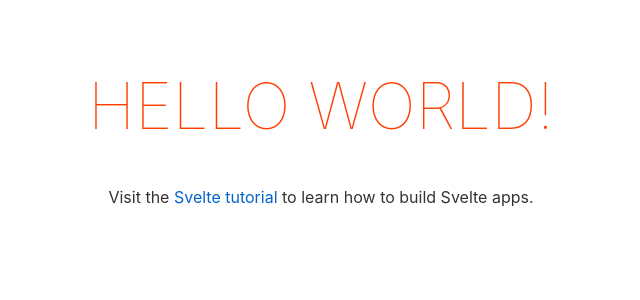
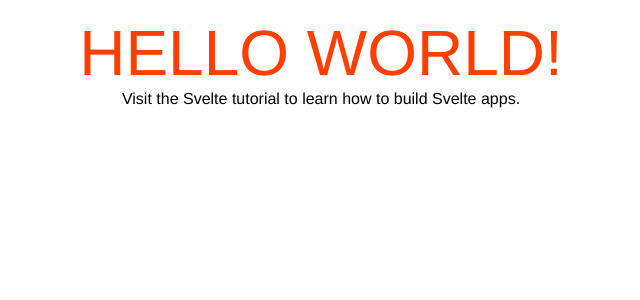
Before and after one commit to bnulens/svelte_vlaai, a Svelte app: page / in a window 1280 px wide. Shown: the top 300 px of the page, without its empty margins (319-959 px from the left). Built offline with nearby package versions, Linux system fonts and the light colour scheme.

Commit message:
Added sass preprocess + global reset style

```diff
--- a/package.json
+++ b/package.json
@@ -10,12 +10,15 @@
   "devDependencies": {
     "@rollup/plugin-commonjs": "^21.0.3",
     "@rollup/plugin-node-resolve": "^13.1.3",
+    "node-sass": "^7.0.1",
     "rollup": "^2.70.1",
     "rollup-plugin-css-only": "^3.1.0",
     "rollup-plugin-livereload": "^2.0.5",
     "rollup-plugin-svelte": "^7.1.0",
     "rollup-plugin-terser": "^7.0.2",
-    "svelte": "^3.46.5"
+    "sass": "^1.49.9",
+    "svelte": "^3.46.5",
+    "svelte-preprocess": "^4.10.4"
   },
   "dependencies": {
     "sirv-cli": "^2.0.2"
--- a/public/global.css
+++ b/public/global.css
@@ -1,63 +1,28 @@
-html, body {
-	position: relative;
-	width: 100%;
-	height: 100%;
+* {
+  margin: 0;
+  padding: 0;
+  text-decoration: none;
+  list-style: none;
+  box-sizing: border-box;
+  font-family: "Helvetica", "sans-serif";
+  scrollbar-width: thin;
+  scrollbar-color: #0066ff transparent;
 }
-
-body {
-	color: #333;
-	margin: 0;
-	padding: 8px;
-	box-sizing: border-box;
-	font-family: -apple-system, BlinkMacSystemFont, "Segoe UI", Roboto, Oxygen-Sans, Ubuntu, Cantarell, "Helvetica Neue", sans-serif;
+/* Works on Chrome, Edge, and Safari */
+*::-webkit-scrollbar {
+  width: 8px;
+}
+*::-webkit-scrollbar-track {
+  background: transparent;
+}
+*::-webkit-scrollbar-thumb {
+  background-color: rgb(0, 94, 255);
+  border-radius: 20px;
+  border: 2px solid transparent;
 }
 
 a {
-	color: rgb(0,100,200);
-	text-decoration: none;
+  text-decoration: none;
+  color: inherit;
+  cursor: pointer;
 }
-
-a:hover {
-	text-decoration: underline;
-}
-
-a:visited {
-	color: rgb(0,80,160);
-}
-
-label {
-	display: block;
-}
-
-input, button, select, textarea {
-	font-family: inherit;
-	font-size: inherit;
-	-webkit-padding: 0.4em 0;
-	padding: 0.4em;
-	margin: 0 0 0.5em 0;
-	box-sizing: border-box;
-	border: 1px solid #ccc;
-	border-radius: 2px;
-}
-
-input:disabled {
-	color: #ccc;
-}
-
-button {
-	color: #333;
-	background-color: #f4f4f4;
-	outline: none;
-}
-
-button:disabled {
-	color: #999;
-}
-
-button:not(:disabled):active {
-	background-color: #ddd;
-}
-
-button:focus {
-	border-color: #666;
-}
--- a/rollup.config.js
+++ b/rollup.config.js
@@ -1,9 +1,10 @@
-import svelte from 'rollup-plugin-svelte';
-import commonjs from '@rollup/plugin-commonjs';
-import resolve from '@rollup/plugin-node-resolve';
-import livereload from 'rollup-plugin-livereload';
-import { terser } from 'rollup-plugin-terser';
-import css from 'rollup-plugin-css-only';
+import svelte from "rollup-plugin-svelte";
+import commonjs from "@rollup/plugin-commonjs";
+import resolve from "@rollup/plugin-node-resolve";
+import livereload from "rollup-plugin-livereload";
+import { terser } from "rollup-plugin-terser";
+import css from "rollup-plugin-css-only";
+import sveltePreprocess from "svelte-preprocess";
 
 const production = !process.env.ROLLUP_WATCH;
 
@@ -17,35 +18,40 @@ function serve() {
   return {
     writeBundle() {
       if (server) return;
-			server = require('child_process').spawn('npm', ['run', 'start', '--', '--dev'], {
-				stdio: ['ignore', 'inherit', 'inherit'],
-				shell: true
-			});
+      server = require("child_process").spawn(
+        "npm",
+        ["run", "start", "--", "--dev"],
+        {
+          stdio: ["ignore", "inherit", "inherit"],
+          shell: true,
+        }
+      );
 
-			process.on('SIGTERM', toExit);
-			process.on('exit', toExit);
-		}
+      process.on("SIGTERM", toExit);
+      process.on("exit", toExit);
+    },
   };
 }
 
 export default {
-	input: 'src/main.js',
+  input: "src/main.js",
   output: {
     sourcemap: true,
-		format: 'iife',
-		name: 'app',
-		file: 'public/build/bundle.js'
+    format: "iife",
+    name: "app",
+    file: "public/build/bundle.js",
   },
   plugins: [
     svelte({
+      preprocess: sveltePreprocess(),
       compilerOptions: {
         // enable run-time checks when not in production
-				dev: !production
-			}
+        dev: !production,
+      },
     }),
     // we'll extract any component CSS out into
     // a separate file - better for performance
-		css({ output: 'bundle.css' }),
+    css({ output: "bundle.css" }),
 
     // If you have external dependencies installed from
     // npm, you'll most likely need these plugins. In
@@ -54,7 +60,7 @@ export default {
     // https://github.com/rollup/plugins/tree/master/packages/commonjs
     resolve({
       browser: true,
-			dedupe: ['svelte']
+      dedupe: ["svelte"],
     }),
     commonjs(),
 
@@ -64,13 +70,13 @@ export default {
 
     // Watch the `public` directory and refresh the
     // browser on changes when not in production
-		!production && livereload('public'),
+    !production && livereload("public"),
 
     // If we're building for production (npm run build
     // instead of npm run dev), minify
-		production && terser()
+    production && terser(),
   ],
   watch: {
-		clearScreen: false
-	}
+    clearScreen: false,
+  },
 };
```
Also changed, not shown: 1 other file (tests, documents, lock files or other folders). Lines whose indentation alone changed are shown as unchanged.
